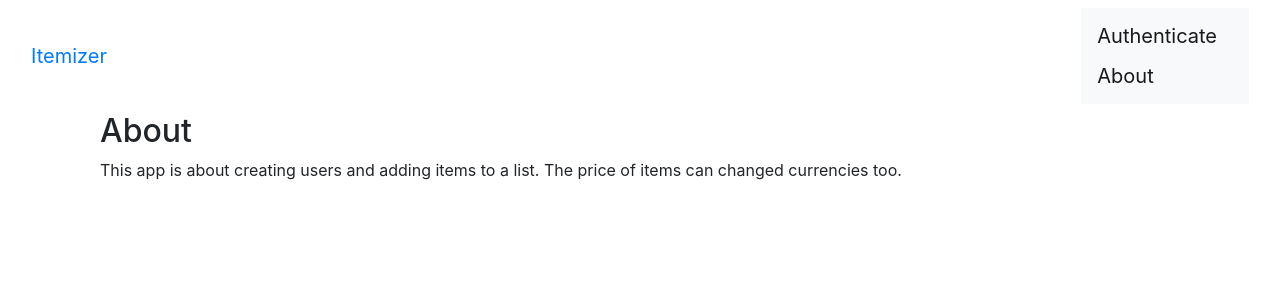
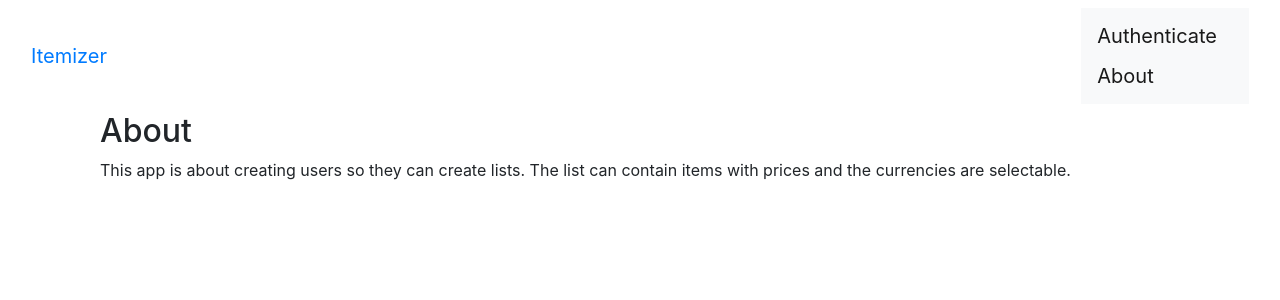
Before and after one commit to zmertens/itemizer-app, an Angular app in the folder public/itemizer-app/: page /about in a window 1280 px wide. Shown: the top 300 px of the page. Built offline with nearby package versions, Linux system fonts and the light colour scheme.

Commit message:
Update about html component

```diff
--- a/public/itemizer-app/src/app/about/about.component.html
+++ b/public/itemizer-app/src/app/about/about.component.html
@@ -1,4 +1,7 @@
 <div class="container">
-<h2 class="header">About</h2>
-<p>This app is about creating users and adding items to a list. The price of items can changed currencies too.</p>
+  <h2 class="header">About</h2>
+  <p>
+    This app is about creating users so they can create lists. The list can
+    contain items with prices and the currencies are selectable.
+  </p>
 </div>
```
